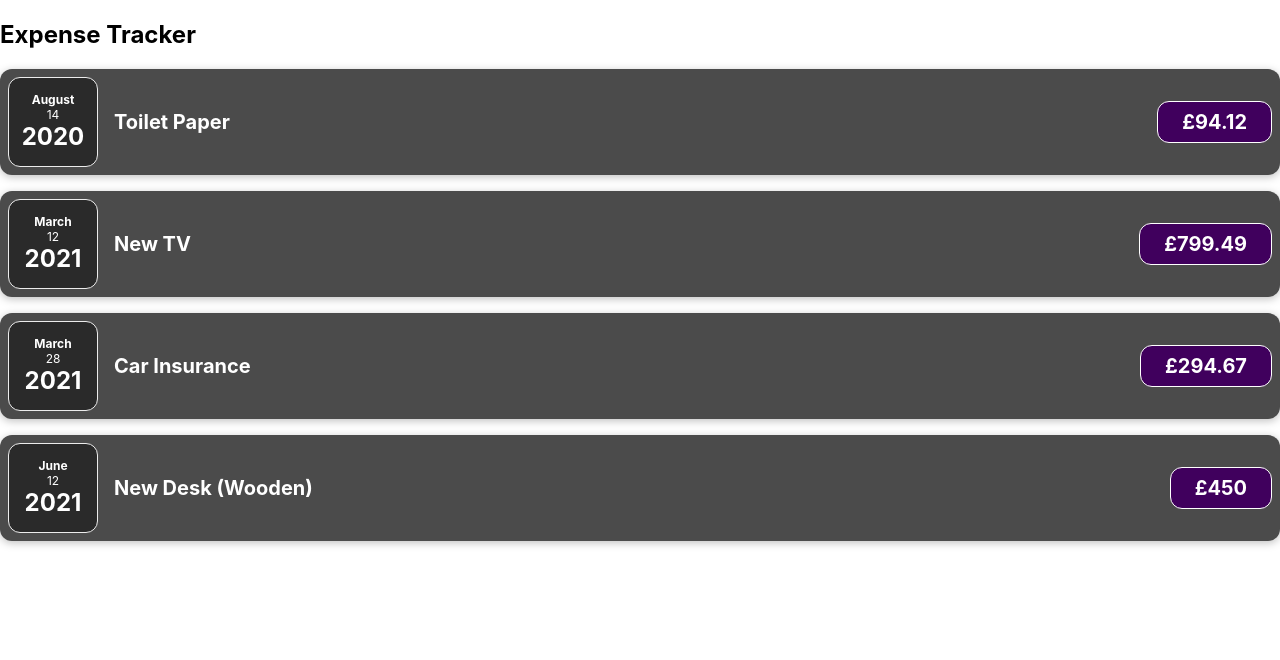
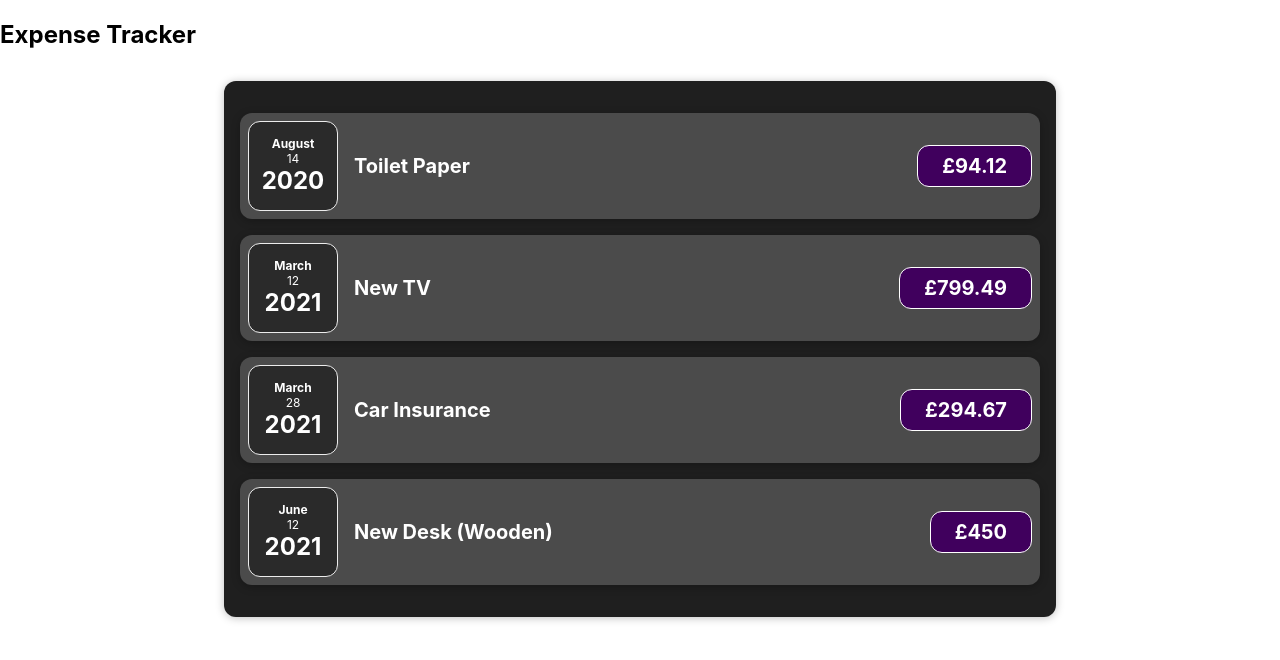
Before and after one commit to lawlawson/expense-tracker, a React (Create React App) app: page / in a window 1280 px wide. Shown: the top 660 px of the page. Built offline with nearby package versions, Linux system fonts and the light colour scheme; the HTML template or start-up script is replaced by a standard one.

Commit message:
Fixed expenses props bug

```diff
--- a/src/App.js
+++ b/src/App.js
@@ -1,4 +1,4 @@
-import ExpenseItem from './components/ExpenseItem';
+import Expenses from './components/Expenses';
 
 function App() {
   const expenses = [
@@ -25,26 +25,7 @@
   return (
     <div>
       <h2>Expense Tracker</h2>
-      <ExpenseItem
-        title={expenses[0].title}
-        amount={expenses[0].amount}
-        date={expenses[0].date}
-      />
-      <ExpenseItem
-        title={expenses[1].title}
-        amount={expenses[1].amount}
-        date={expenses[1].date}
-      />
-      <ExpenseItem
-        title={expenses[2].title}
-        amount={expenses[2].amount}
-        date={expenses[2].date}
-      />
-      <ExpenseItem
-        title={expenses[3].title}
-        amount={expenses[3].amount}
-        date={expenses[3].date}
-      />
+      <Expenses expenses={expenses} />
     </div>
   );
 }
--- /dev/null
+++ b/src/components/Expenses.css
@@ -0,0 +1,9 @@
+.expenses {
+  padding: 1rem;
+  background-color: rgb(31, 31, 31);
+  margin: 2rem auto;
+  width: 50rem;
+  max-width: 95%;
+  border-radius: 12px;
+  box-shadow: 0 1px 8px rgba(0, 0, 0, 0.25);
+}
--- /dev/null
+++ b/src/components/Expenses.js
@@ -0,0 +1,32 @@
+import React from 'react';
+import './Expenses.css';
+import ExpenseItem from './ExpenseItem';
+
+const Expenses = (props) => {
+  return (
+    <div className='expenses'>
+      <ExpenseItem
+        title={props.expenses[0].title}
+        amount={props.expenses[0].amount}
+        date={props.expenses[0].date}
+      />
+      <ExpenseItem
+        title={props.expenses[1].title}
+        amount={props.expenses[1].amount}
+        date={props.expenses[1].date}
+      />
+      <ExpenseItem
+        title={props.expenses[2].title}
+        amount={props.expenses[2].amount}
+        date={props.expenses[2].date}
+      />
+      <ExpenseItem
+        title={props.expenses[3].title}
+        amount={props.expenses[3].amount}
+        date={props.expenses[3].date}
+      />
+    </div>
+  );
+};
+
+export default Expenses;
```
